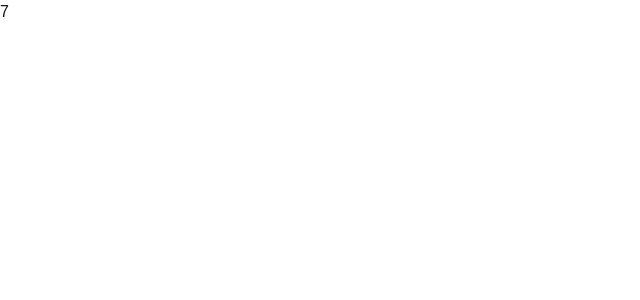
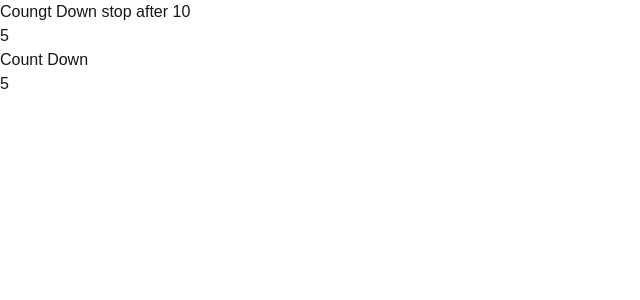
Before and after one commit to jui1234/pp, a Next.js app: page /Count in a window 1280 px wide. Shown: the top 300 px of the page, without its empty margins (0-640 px from the left). Built offline with nearby package versions, Linux system fonts and the light colour scheme.

Commit message:
count functions

```diff
--- /dev/null
+++ b/app/Count/CountDown.js
@@ -0,0 +1,30 @@
+"use client"
+import { useEffect,useState } from 'react';
+const CountDown =()=>{
+    const [count, setCount] = useState(0);
+    useEffect(()=>{
+         let timer =setInterval(()=>{
+          setCount(prev=>{
+            if(prev===10){
+                clearInterval(timer)
+                return prev;
+            }
+            return prev+1;
+          })
+         },1000)
+
+         return()=>{
+            clearInterval(timer);
+         }
+    },[])
+
+
+    return(
+        <>
+        <p>Coungt Down stop after 10</p>
+        <div>{count}</div>
+        </>
+    )
+}
+
+export default CountDown;
--- /dev/null
+++ b/app/Count/CountIntervalFun.js
@@ -0,0 +1,26 @@
+"use client"
+import { useEffect,useState } from 'react';
+
+const CountIntervalFun=function(){
+    const [count,setCount]=useState(0);
+     useEffect(()=>{
+      const timer = setInterval(()=>{
+            setCount(prev=>prev+1);
+        },1000)
+
+        return()=>{
+        clearInterval(timer)
+     }
+     },[])
+
+
+
+     return(
+     <>
+     <p>Count Down </p>
+        <div>{count}</div>
+     </>
+     )
+}
+
+export default CountIntervalFun;
--- a/app/Count/page.tsx
+++ b/app/Count/page.tsx
@@ -1,27 +1,16 @@
 "use client"
 import { useEffect,useState } from 'react';
-const CountDown =()=>{
-    const [count, setCount] = useState(0);
-    useEffect(()=>{
-         let timer =setInterval(()=>{
-          setCount(prev=>{
-            if(prev===10){
-                clearInterval(timer)
-                return prev;
-            }
-            return prev+1;
-          })
-         },1000)
-
-         return()=>{
-            clearInterval(timer);
-         }
-    },[])
-
+import CountDown from './CountDown';
+import CountIntervalFun from './CountIntervalFun'
+const CountIntervals =()=>{
 
     return(
-        <div>{count}</div>
+        <div>
+           <CountDown/>
+           <CountIntervalFun/>
+        </div>
     )
 }
 
-export default CountDown;
+
+export default CountIntervals;
```
